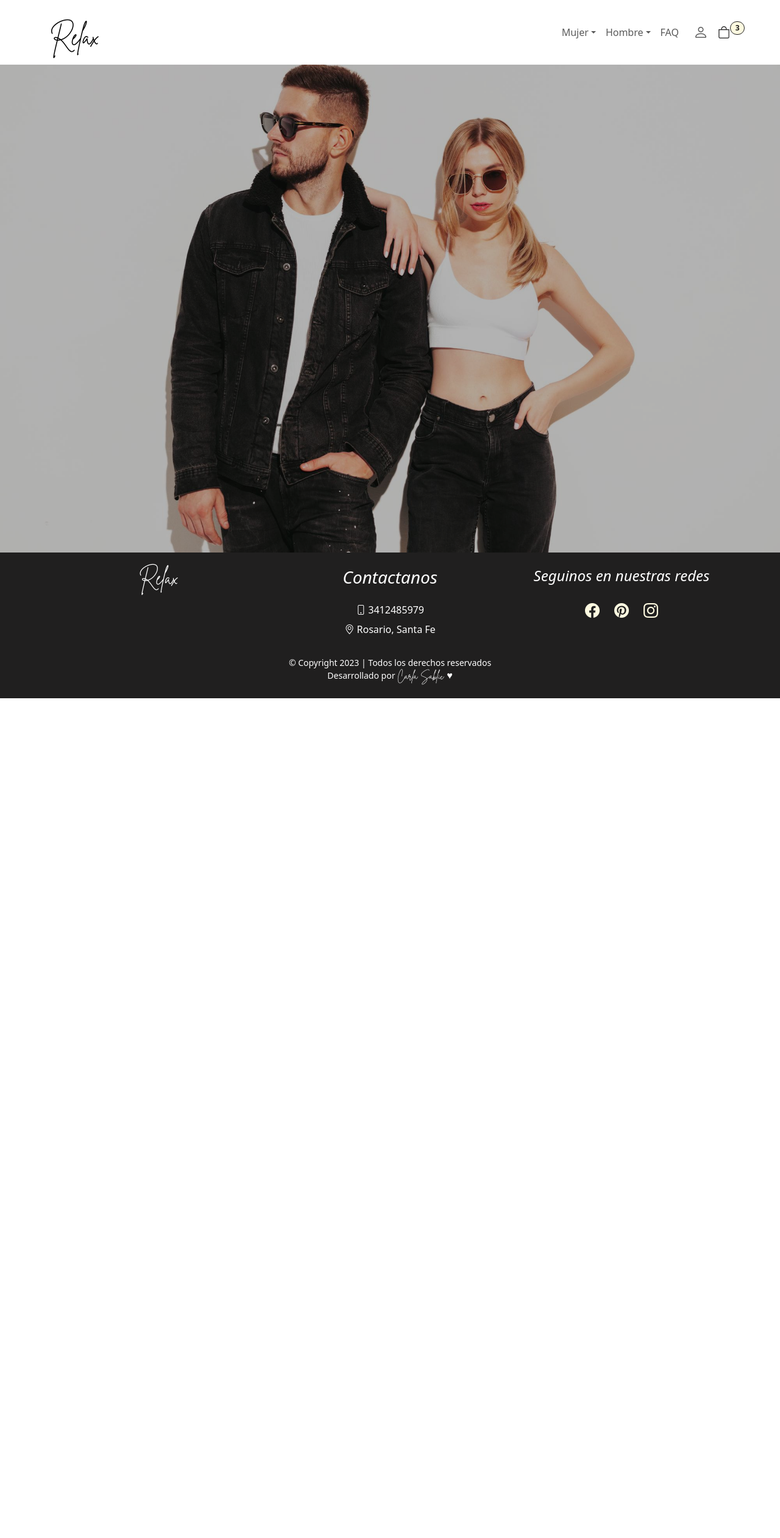
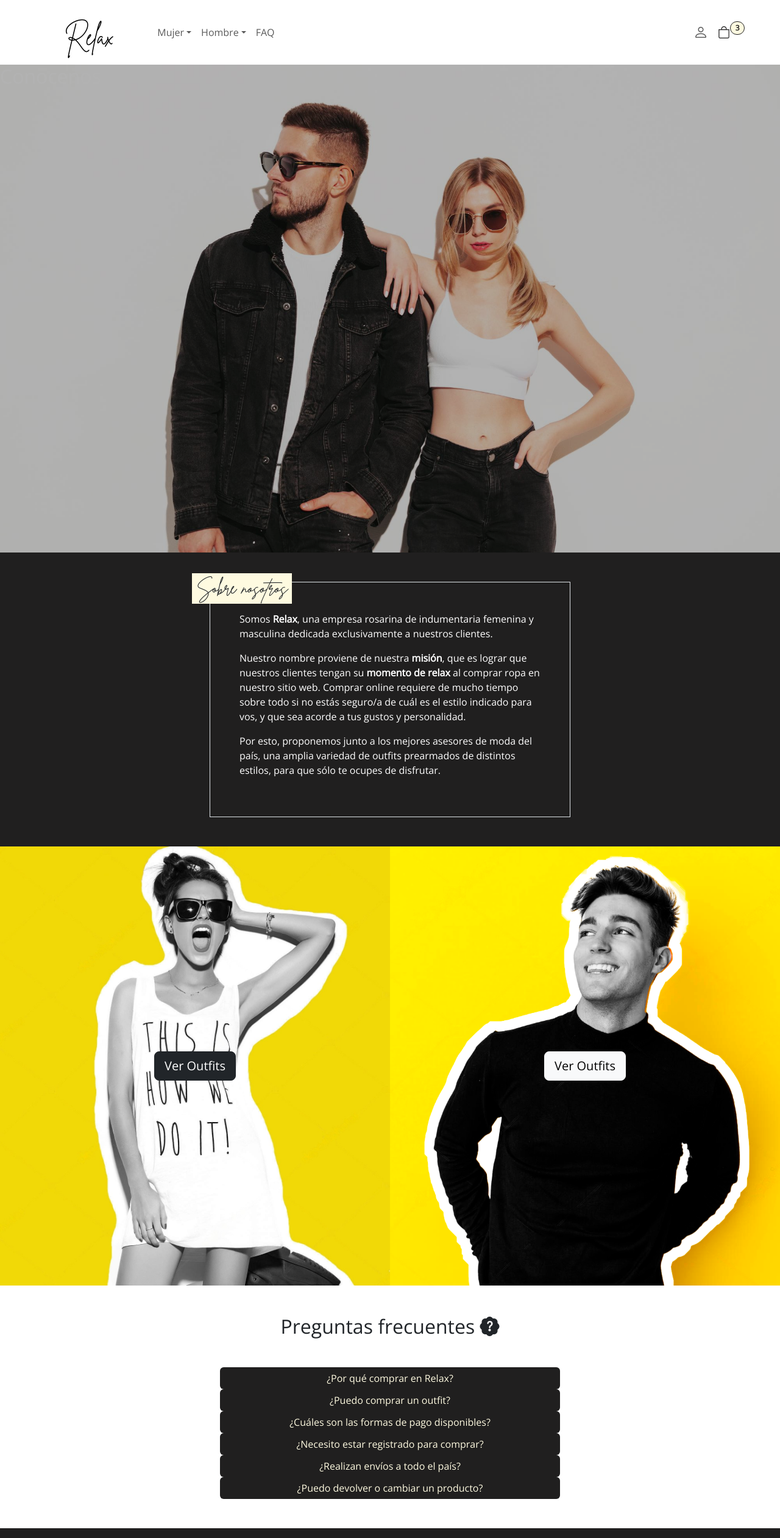
Before and after one commit to CarlaSablic95/Ecommerce-Relax, a React (Create React App) app: page / in a window 1280 px wide. Shown: the top 2522 px of the page at 61% size. Before the commit the page ends 1145 px from the top, so only its background shows below. Built offline with nearby package versions, Linux system fonts and the light colour scheme.

Commit message:
Agregué sección de outfits en inicio y preguntas frecuentes

```diff
--- a/src/App.css
+++ b/src/App.css
@@ -11,23 +11,52 @@
   --beige: #FEFAE0;
   --dark-black: #201f1f;
 }
+
+*::-webkit-scrollbar {
+  width: 13px;
+}
+
+*::-webkit-scrollbar-thumb {
+  background: linear-gradient(180deg, var(--dark-black) 30%, var(--light-brown) 100%);
+  border-radius: 8px;
+  border: 3px solid #ffffff;
+}
+
 body {
-  font-family: 'Open Sans', sans-serif;
+  font-family: 'Open Sans', sans-serif !important;
 }
 
 .brittany {
   font-family: "Brittany";
 }
 
+.btn-primary {
+  background-color: var(--dark-black) !important;
+    color: var(--beige) !important;
+    border: none !important;
+}
+
+/* HOME */
+/* Banner principal */
 .portada {
   background-image: url("/src/assets/img/portada.jpg");
   background-size: cover;
   background-repeat: no-repeat;
-  background-position: center -65px;
+  background-position: 50% top;
   height: 100vh;
   filter: brightness(0.7);
 }
 
+  /* Sección nosotros */
+.seccion-nosotros {
+  background-color: var(--dark-black);
+}
+
+.titulo-nosotros {
+  background-color: var(--beige);
+  top: -15px;
+  left: -30px;
+}
 
 .mensaje {
   display: block;
@@ -38,6 +67,30 @@ body {
   overflow: hidden;
   margin: 0 auto;
   padding: 2px;
+}
+
+.navbar-toggler {
+  border: none !important;
+}
+
+.navbar-toggler:focus {
+  box-shadow: none !important;
+}
+
+.outfits-mujer {
+  background-image: url("/src/assets/img/outfits-mujer.jpeg");
+  background-size: cover;
+  background-repeat: no-repeat;
+  background-position: 50% top;
+  height: 90vh;
+}
+
+.outfits-hombre {
+  background-image: url("/src/assets/img/outfits-hombre.png");
+  background-size: cover;
+  background-repeat: no-repeat;
+  background-position: 50% top;
+  height: 90vh;
 }
 
 @keyframes typing {
--- a/src/App.js
+++ b/src/App.js
@@ -1,19 +1,27 @@
 import './App.css';
 import NavBar from './components/NavBar/NavBar';
 import BannerPrincipal from './components/BannerPrincipal/BannerPrincipal';
+import SobreNosotros from './components/SobreNosotros/SobreNosotros';
+import SeccionOutfits from './components/SeccionOutfits/SeccionOutfits';
+import Faq from './components/Faq/Faq';
 import Footer from './components/Footer/Footer';
-// import ItemListContainer from './components/ItemListContainer/ItemListContainer';
+import ItemListContainer from './components/ItemListContainer/ItemListContainer';
 
 
 function App() {
   return (
     <>
-    <header className="position-relative">
-      <NavBar className='position-absolute' />
-      <BannerPrincipal className='position-absolute' />
+    <header>
+      <NavBar/>
+      {/* <ItemListContainer greeting="Es hora de comprar... ¡Bienvenidos a Relax!😊">
+      </ItemListContainer> */}
+      <BannerPrincipal/>
     </header>
-      {/* <ItemListContainer greeting="Es hora de comprar... ¡Bienvenidos a Relax!😊"></ItemListContainer> */}
-      <Footer/>
+    <SobreNosotros />
+    <SeccionOutfits />
+    <Faq />
+
+      <Footer />
     </>
   );
 }
--- a/src/components/BannerPrincipal/BannerPrincipal.js
+++ b/src/components/BannerPrincipal/BannerPrincipal.js
@@ -1,6 +1,10 @@
 const BannerPrincipal = () => {
     return (
-        <section className="portada"></section>
+        <section className="portada position-relative">
+            <div className="position-absolute z-2">
+                <h2 className="text-white">Conocenos</h2>
+            </div>
+        </section>
     )
 }
 
--- /dev/null
+++ b/src/components/Faq/Faq.js
@@ -0,0 +1,82 @@
+const Faq = () => {
+    return (
+        <section className="py-5 vh-50">
+            <div className="container">
+                <h2 className="text-center mb-5">Preguntas frecuentes <i className="bi bi-patch-question-fill"></i></h2>
+                {/* FAQ 1 */}
+                <p className="mb-0">
+                    <a className="btn btn-primary w-50 mx-auto d-block collapsed" data-bs-toggle="collapse" href="#faq-1" role="button" aria-expanded="false" aria-controls="faq-1">
+                        ¿Por qué comprar en Relax?
+                    </a>
+                  </p>
+                  <div className="collapse w-50 mx-auto" id="faq-1">
+                    <div className="card card-body mb-5">
+                        <p><i className="bi bi-star-fill"></i> Nuestro ecommerce se especializa en mostrar outfits prearmados de distintos estilos para hombres y mujeres. Para esto, trabajamos junto a reconocidos asesores de moda del país. Además, podés comprar los productos que conforman cada outfit directamente desde nuestra página.
+                    </p></div>
+                  </div>
+
+                  {/* FAQ 2 */}
+                  <p className="mb-0">
+                    <a className="btn btn-primary w-50 mx-auto d-block" data-bs-toggle="collapse" href="#faq-2" role="button" aria-expanded="false" aria-controls="faq-2">
+                        ¿Puedo comprar un outfit?
+                    </a>
+                  </p>
+                  <div className="collapse w-50 mx-auto" id="faq-2">
+                    <div className="card card-body mb-5">
+                        <p><i className="bi bi-star-fill"></i> No es necesario comprar todo el outfit completo. En cambio, podés elegir comprar solo una o algunas de las prendas que conforman el outfit. Cada producto que forma parte del outfit está disponible para su compra individual, lo que te permite personalizar tu compra según tus necesidades y preferencias.</p>
+                    </div>
+                  </div>
+
+                   {/* FAQ 3 */}
+                  <p className="mb-0">
+                    <a className="btn btn-primary w-50 mx-auto d-block" data-bs-toggle="collapse" href="#faq-3" role="button" aria-expanded="false" aria-controls="faq-3">
+                        ¿Cuáles son las formas de pago disponibles?
+                    </a>
+                  </p>
+                  <div className="collapse w-50 mx-auto" id="faq-3">
+                    <div className="card card-body mb-5">
+                       <p><i className="bi bi-star-fill"></i> Aceptamos diversas formas de pago, incluyendo tarjetas de crédito, débito, transferencias bancarias y pagos en efectivo.</p>
+                    </div>
+                  </div>
+
+                   {/* FAQ 4 */}
+                  <p className="mb-0">
+                    <a className="btn btn-primary w-50 mx-auto d-block" data-bs-toggle="collapse" href="#faq-4" role="button" aria-expanded="false" aria-controls="faq-4">
+                        ¿Necesito estar registrado para comprar?
+                    </a>
+                  </p>
+                  <div className="collapse w-50 mx-auto" id="faq-4">
+                    <div className="card card-body mb-5">
+                        <p><i className="bi bi-star-fill"></i> Sí, es necesario estar registrado. Pero una vez que guardás tus datos se agilizará el proceso en tus próximas compras.</p>
+                    </div>
+                  </div>
+
+                   {/* FAQ 5 */}
+                  <p className="mb-0">
+                    <a className="btn btn-primary w-50 mx-auto d-block collapsed" data-bs-toggle="collapse" href="#faq-5" role="button" aria-expanded="false" aria-controls="faq-5">
+                        ¿Realizan envíos a todo el país?
+                    </a>
+                  </p>
+                  <div className="collapse w-50 mx-auto" id="faq-5">
+                    <div className="card card-body mb-5">
+                        <p><i className="bi bi-star-fill"></i> Sí, realizamos envíos a todo el país. Los costos y tiempos de envío varían según la ubicación.</p>
+                    </div>
+                  </div>
+
+                   {/* FAQ 6 */}
+                  <p className="mb-0">
+                    <a className="btn btn-primary w-50 mx-auto d-block collapsed" data-bs-toggle="collapse" href="#faq-6" role="button" aria-expanded="false" aria-controls="faq-6">
+                        ¿Puedo devolver o cambiar un producto?
+                    </a>
+                  </p>
+                  <div className="collapse w-50 mx-auto" id="faq-6">
+                    <div className="card card-body mb-5">
+                        <p><i className="bi bi-star-fill"></i> Sí, podés devolver o cambiar un producto dentro de los primeros 14 días desde la fecha de recepción del mismo.</p>
+                    </div>
+                  </div>
+            </div>
+        </section>
+    )
+}
+
+export default Faq;
--- a/src/components/NavBar/NavBar.js
+++ b/src/components/NavBar/NavBar.js
@@ -3,14 +3,14 @@ const NavBar = () => {
     return (
             <nav className="navbar navbar-expand-lg bg-transparent">
                 <div className="container">
-                    <a className="navbar-brand" href="/">
+                    <a className="navbar-brand ms-4" href="/">
                     <h1 className="brittany pt-4">Relax</h1>
                     </a>
                     <button className="navbar-toggler" type="button" data-bs-toggle="collapse" data-bs-target="#navbarNavDropdown" aria-controls="navbarNavDropdown" aria-expanded="false" aria-label="Toggle navigation">
                     <span className="navbar-toggler-icon"></span>
                     </button>
-                    <div className="collapse navbar-collapse justify-content-end align-items-center" id="navbarNavDropdown">
-                    <ul className="navbar-nav align-items-center">
+                    <div className="collapse navbar-collapse justify-content-between align-items-center" id="navbarNavDropdown">
+                    <ul className="navbar-nav align-items-center ms-lg-5">
                         <li className="nav-item dropdown text-center">
                         <a className="nav-link dropdown-toggle" href="/" role="button" data-bs-toggle="dropdown" aria-expanded="false">
                             Mujer
@@ -30,9 +30,12 @@ const NavBar = () => {
                             <li><a className="dropdown-item text-center" href="/">Ver productos</a></li>
                         </ul>
                         </li>
+
                             <li className="nav-item me-2 text-center">
                                 <a className="nav-link" href="/">FAQ</a>
                             </li>
+                            </ul>
+                        <ul className="navbar-nav align-items-center">
                             <li className="nav-item me-2 text-center">
                                 <a className="nav-link" href="/"><i className="bi bi-person fs-4"></i></a>
                             </li>
--- /dev/null
+++ b/src/components/SeccionOutfits/SeccionOutfits.js
@@ -0,0 +1,18 @@
+const SeccionOutfits = () => {
+    return (
+        <section className="text-center">
+            <div className="container-fluid">
+                <div className="row">
+                    <div className="col-12 col-md-6 outfits-mujer d-flex justify-content-center align-items-center">
+                        <button className="btn btn-lg btn-dark">Ver Outfits</button>
+                    </div>
+                    <div className="col-12 col-md-6 outfits-hombre d-flex justify-content-center align-items-center">
+                        <button className="btn btn-lg btn-light">Ver Outfits</button>
+                    </div>
+                </div>
+            </div>
+        </section>
+    )
+}
+
+export default SeccionOutfits;
--- /dev/null
+++ b/src/components/SobreNosotros/SobreNosotros.js
@@ -0,0 +1,17 @@
+const SobreNosotros = () => {
+    return (
+        <section className="seccion-nosotros text-white d-flex justify-content-center p-5">
+            <div className="col-11 col-md-9 col-lg-6 p-5 border position-relative">
+                <h3 className="brittany titulo-nosotros position-absolute text-dark p-2">Sobre <span className="fst-italic">nosotros</span></h3>
+                <div>
+                    <p>Somos <strong>Relax</strong>, una empresa rosarina de indumentaria femenina y masculina dedicada exclusivamente a nuestros clientes. </p>
+                    <h3 className="brittany titulo-nosotros position-absolute text-dark p-2">Sobre <span className="fst-italic">nosotros</span></h3>
+                    <p>Nuestro nombre proviene de nuestra <strong>misión</strong>, que es lograr que nuestros clientes tengan su <strong>momento de relax</strong> al comprar ropa en nuestro sitio web. Comprar online requiere de mucho tiempo sobre todo si no estás seguro/a de cuál es el estilo indicado para vos, y que sea acorde a tus gustos y personalidad.</p>
+                    <p>Por esto, proponemos junto a los mejores asesores de moda del país, una amplia variedad de outfits prearmados de distintos estilos, para que sólo te ocupes de disfrutar.</p>
+                </div>
+            </div>
+    </section>
+    )
+}
+
+export default SobreNosotros;
```
Also changed, not shown: src/assets/img/outfits-hombre.png (added), src/assets/img/outfits-mujer.jpeg (added). Lines whose indentation alone changed are shown as unchanged.
